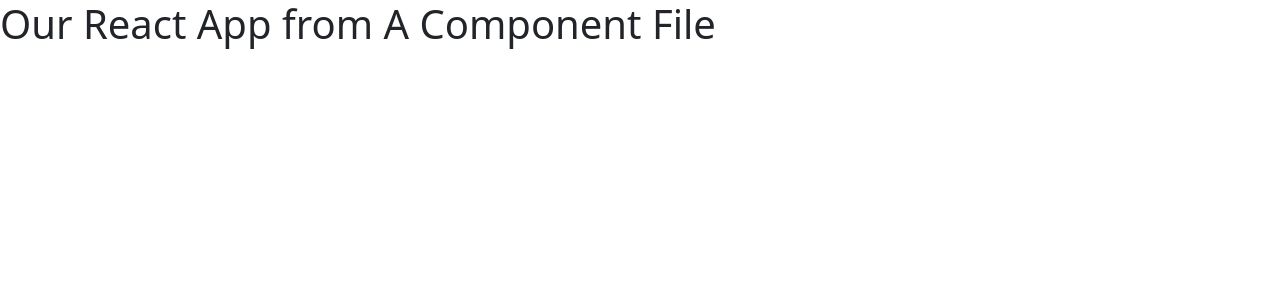
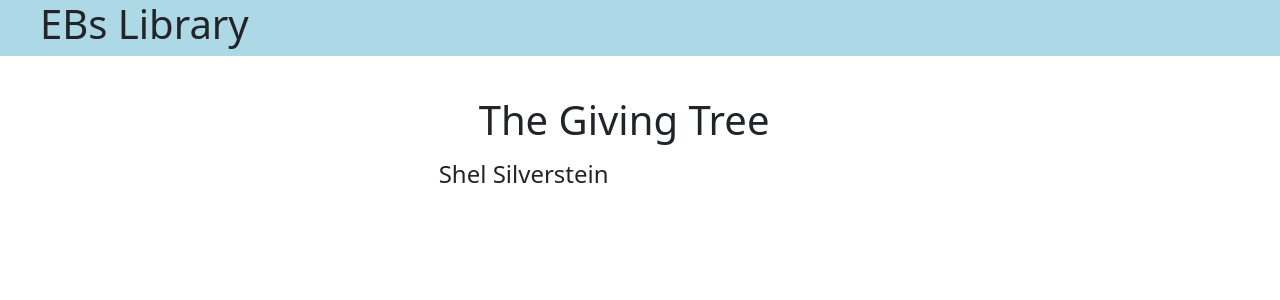
Before and after one commit to EbonyRiddick/DCC_Library_Project, a React (Create React App) app: page / in a window 1280 px wide. Shown: the top 300 px of the page. Built offline with nearby package versions, Linux system fonts and the light colour scheme.

Commit message:
modified App component + modified TitleBar component and css file

```diff
--- a/src/components/App.jsx
+++ b/src/components/App.jsx
@@ -1,14 +1,40 @@
 import React, {Component} from 'react';
 import './App.css'
+import TitleBar from './TitleBar/TitleBar';
 
 class App extends Component {
     constructor(props){
         super(props);
-        this.state = {};
+        this.books= [
+            {title: "The Giving Tree", author: "Shel Silverstein"},
+            {title: "Fantastic Beasts and Where to Find Them", author: "J.K. Rowling"},
+            {title: "The First and Last Freedom", author: "Jiddu Krishnamurit"}
+        ];
+
+        this.state = {
+            bookNumber: 0
+        };
     }
     render(){
         return(
-            <h1>Our React App from A Component File</h1>
+            <div className="container-fluid">
+                <TitleBar />
+                <div className="row">
+                    <div className="col-md-4">
+                    {/*Button here to move to previous book*/}
+
+                    </div>
+                    <div className="col-md-4">
+                    {/*Display book with cover here*/}
+                     <h1>{this.books[this.state.bookNumber].title}</h1>
+                     <h4>{this.books[this.state.bookNumber].author} </h4>
+                    </div>
+                    <div className="col-md-4">
+                    {/*Button here to move to previous book*/}
+
+                    </div>
+                </div>
+            </div>
         )
     }
 }
--- a/src/components/TitleBar/TitleBar.css
+++ b/src/components/TitleBar/TitleBar.css
@@ -0,0 +1,10 @@
+.titlebar-nav{
+    background-color: lightblue;
+    width: 100%;
+
+}
+
+h1{
+    padding-bottom: 0.2em;
+    padding-left: 1em;
+}
--- a/src/components/TitleBar/TitleBar.jsx
+++ b/src/components/TitleBar/TitleBar.jsx
@@ -0,0 +1,15 @@
+import React from 'react';
+import './TitleBar.css';
+
+function TitleBar(props){
+    return(
+        <div className="row row-space">
+            <div className="col-md-12" style={{padding: 0}}>
+                <div className="titlebar-nav">
+                    <h1>EBs Library</h1>
+                </div>
+            </div>
+        </div>
+    )
+}
+export default TitleBar;
```
